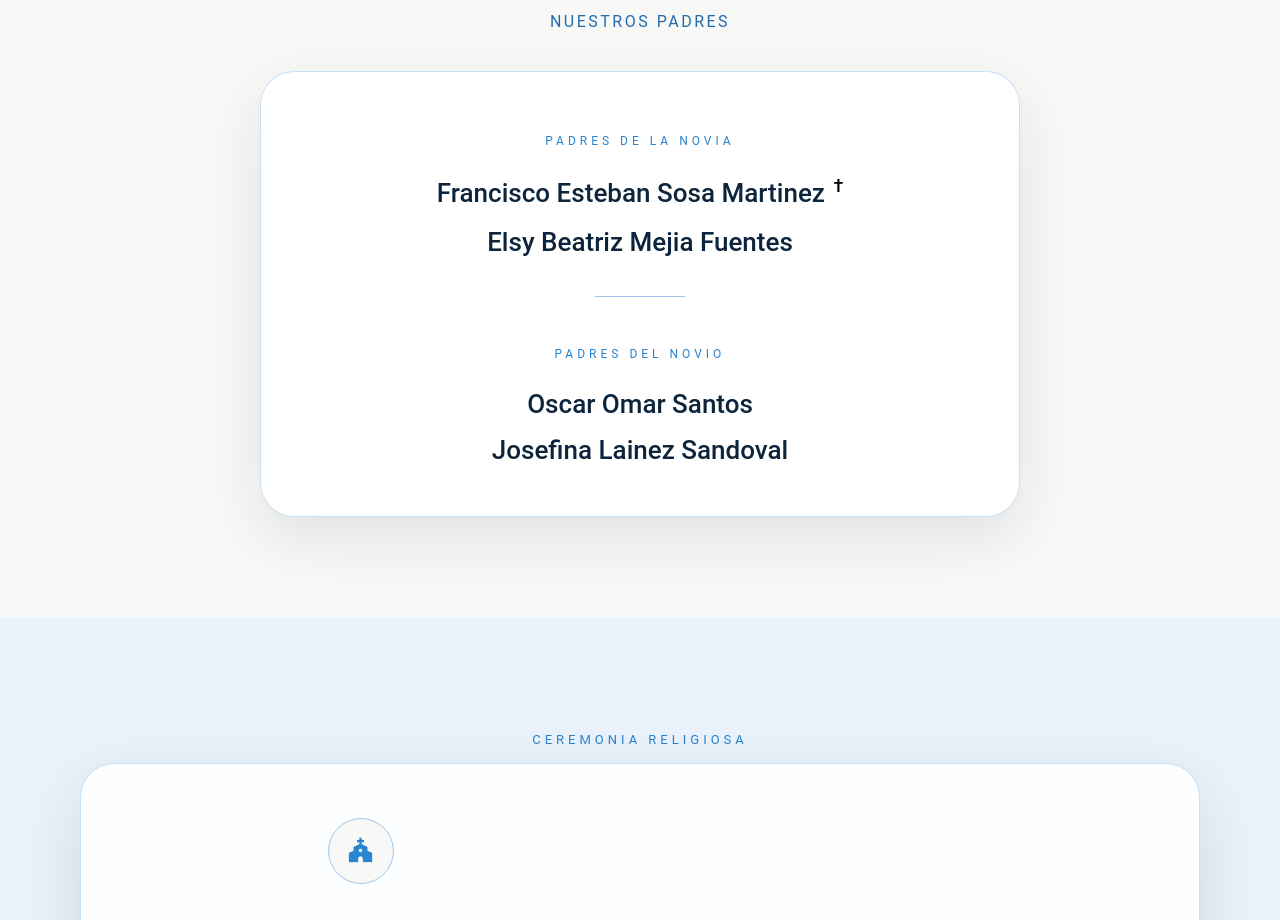
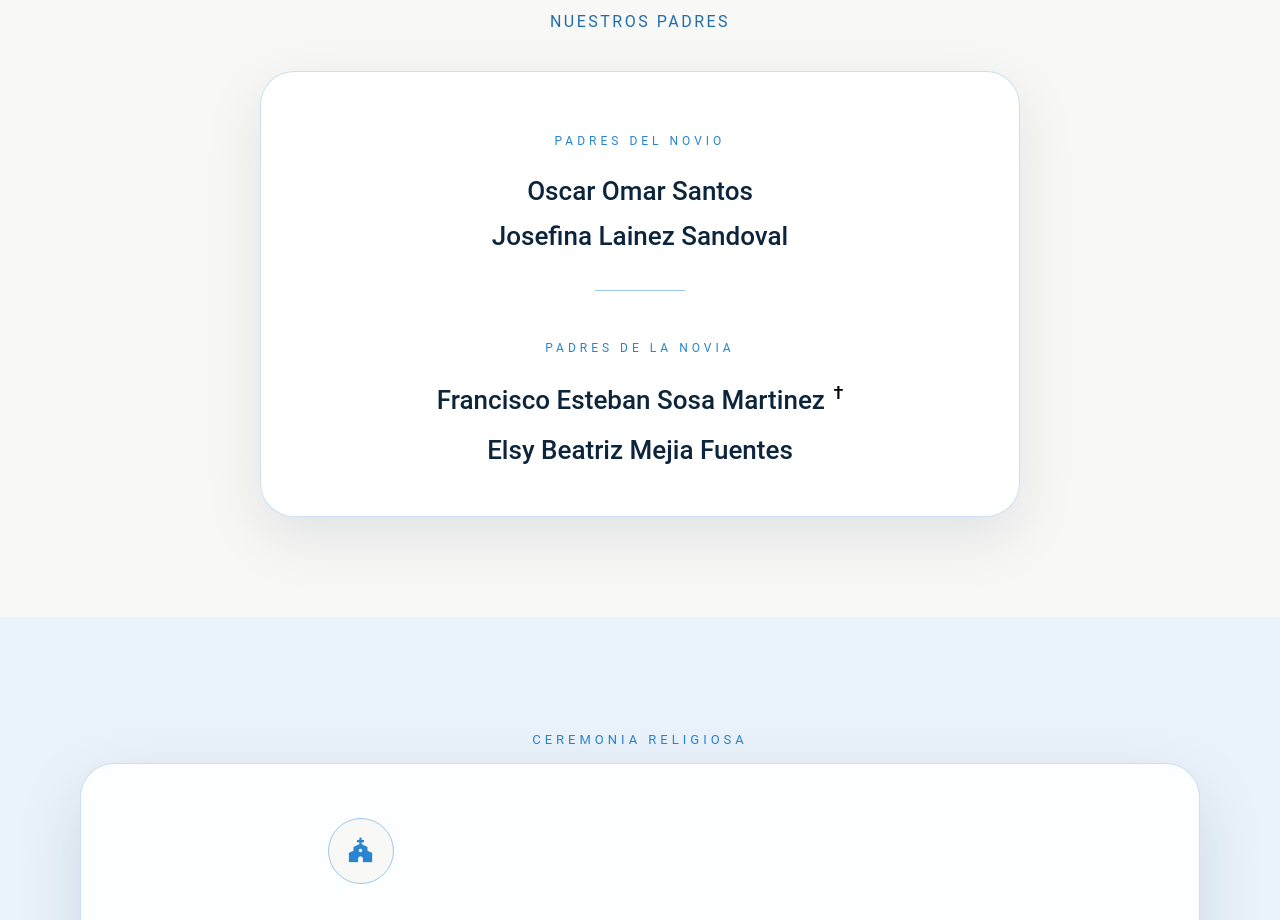
Before and after one commit to SurtiLainez-dev/bodasosasantos, a Nuxt app: page / in a window 1280 px wide. Shown: the part 985-1905 px from the top of the page. Built offline with nearby package versions, Linux system fonts and the light colour scheme; no server answers; a web font is replaced by a local one.

Commit message:
confirmados 1.3

```diff
--- a/components/ParentsSection.vue
+++ b/components/ParentsSection.vue
@@ -7,7 +7,15 @@
       </p>
 
       <v-card class="parent-card" elevation="0">
-        <!-- NOVIA -->
+        <div class="parent-block">
+          <p class="parent-title">Padres del novio</p>
+
+          <p class="parent-name">Oscar Omar Santos</p>
+          <p class="parent-name">Josefina Lainez Sandoval</p>
+        </div>
+
+        <div class="divider"></div>
+
         <div class="parent-block">
           <p class="parent-title">Padres de la novia</p>
 
@@ -20,16 +28,6 @@
           </p>
 
           <p class="parent-name">Elsy Beatriz Mejia Fuentes</p>
-        </div>
-
-        <div class="divider"></div>
-
-        <!-- NOVIO -->
-        <div class="parent-block">
-          <p class="parent-title">Padres del novio</p>
-
-          <p class="parent-name">Oscar Omar Santos</p>
-          <p class="parent-name">Josefina Lainez Sandoval</p>
         </div>
       </v-card>
     </div>
```
